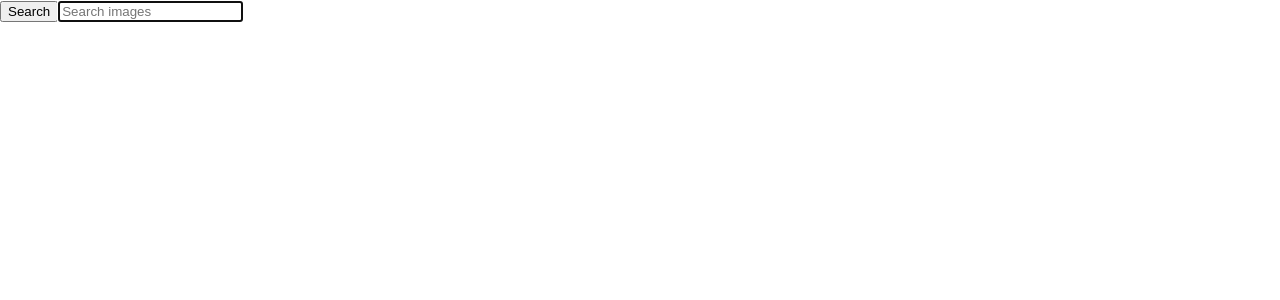
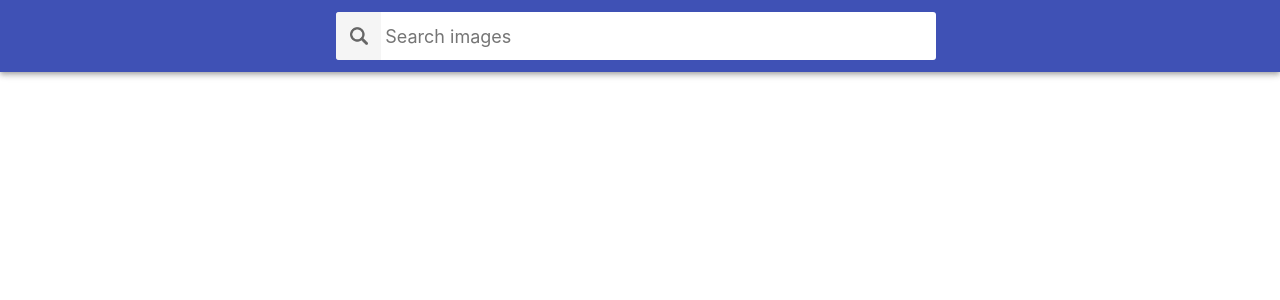
Before and after one commit to Kseniia111/goit-react-hw-03-image-finder, a React (Create React App) app: page / in a window 1280 px wide. Shown: the top 300 px of the page. Built offline with nearby package versions, Linux system fonts and the light colour scheme.

Commit message:
working styles

```diff
--- a/src/components/ImageGallery/ImageGallery.jsx
+++ b/src/components/ImageGallery/ImageGallery.jsx
@@ -1,6 +1,7 @@
 import { Component } from 'react';
 import { ImageGalleryItem } from 'components/ImageGalleryItem/ImageGalleryItem';
 import css from './ImageGallery.module.css';
+
 export class ImageGallery extends Component {
   render() {
     const { images, onImageClick } = this.props;
--- a/src/components/ImageGallery/ImageGallery.module.css
+++ b/src/components/ImageGallery/ImageGallery.module.css
@@ -1,4 +1,4 @@
-.ImageGallery {
+.imageGallery {
   display: grid;
   max-width: calc(100vw - 48px);
   grid-template-columns: repeat(auto-fill, minmax(320px, 1fr));
--- a/src/components/ImageGalleryItem/ImageGalleryItem.module.css
+++ b/src/components/ImageGalleryItem/ImageGalleryItem.module.css
@@ -1,17 +1,17 @@
-.ImageGalleryItem {
+.imageGalleryItem {
   border-radius: 2px;
   box-shadow: 0px 1px 3px 0px rgba(0, 0, 0, 0.2),
     0px 1px 1px 0px rgba(0, 0, 0, 0.14), 0px 2px 1px -1px rgba(0, 0, 0, 0.12);
 }
 
-.ImageGalleryItem-image {
+.imageGalleryItemImage {
   width: 100%;
   height: 260px;
   object-fit: cover;
   transition: transform 250ms cubic-bezier(0.4, 0, 0.2, 1);
 }
 
-.ImageGalleryItem-image:hover {
+.imageGalleryItemImage:hover {
   transform: scale(1.03);
   cursor: zoom-in;
 }
--- a/src/components/Modal/Modal.jsx
+++ b/src/components/Modal/Modal.jsx
@@ -2,32 +2,25 @@ import { Component } from 'react';
 import css from './Modal.module.css';
 
 export class Modal extends Component {
-  constructor(props) {
-    super(props);
-    this.handleKeyDown = this.handleKeyDown.bind(this);
-    this.handleBackdropClick = this.handleBackdropClick.bind(this);
-  }
-
   componentDidMount() {
-    window.addEventListener('keydown', this.handleKeyDown);
+    window.addEventListener('keydown', this.handleKeydown);
   }
 
   componentWillUnmount() {
-    window.removeEventListener('keydown', this.handleKeyDown);
+    window.removeEventListener('keydown', this.handleKeydown);
   }
 
-  handleKeyDown = e => {
+  handleKeydown = e => {
     if (e.code === 'Escape') {
-      this.props.onClose();
+      this.props.onCloseModal();
     }
   };
 
-  handleBackdropClick = e => {
-    if (e.currentTarget === e.target) {
-      this.props.onClose();
+  handleBackdropClick = ({ target, currentTarget }) => {
+    if (currentTarget === target) {
+      this.props.onCloseModal();
     }
   };
-
   render() {
     const { largeImageURL } = this.props;
     return (
--- a/src/components/Modal/Modal.module.css
+++ b/src/components/Modal/Modal.module.css
@@ -1,4 +1,4 @@
-.Overlay {
+.overlay {
   position: fixed;
   top: 0;
   left: 0;
@@ -11,7 +11,11 @@
   z-index: 1200;
 }
 
-.Modal {
+.modal {
   max-width: calc(100vw - 48px);
   max-height: calc(100vh - 24px);
 }
+
+.modal__image {
+  max-height: calc(100vh - 60px);
+}
--- a/src/components/Searchbar/Searchbar.module.css
+++ b/src/components/Searchbar/Searchbar.module.css
@@ -1,4 +1,23 @@
-.SearchForm {
+.searchBar {
+  top: 0;
+  left: 0;
+  position: sticky;
+  z-index: 1100;
+  display: flex;
+  justify-content: center;
+  align-items: center;
+  min-height: 64px;
+  padding-right: 32px;
+  padding-left: 24px;
+  padding-top: 12px;
+  padding-bottom: 12px;
+  color: #fff;
+  background-color: #3f51b5;
+  box-shadow: 0px 2px 4px -1px rgba(0, 0, 0, 0.2),
+    0px 4px 5px 0px rgba(0, 0, 0, 0.14), 0px 1px 10px 0px rgba(0, 0, 0, 0.12);
+}
+
+.searchForm {
   display: flex;
   align-items: center;
   width: 100%;
@@ -6,14 +25,15 @@
   background-color: #fff;
   border-radius: 3px;
   overflow: hidden;
+  position: relative;
 }
 
-.SearchForm-button {
+.searchFormButton {
   display: inline-block;
   width: 48px;
   height: 48px;
   border: 0;
-  background-image: url('https://image.flaticon.com/icons/svg/149/149852.svg');
+  background-image: url('../../icons/magnifying-glass.png');
   background-size: 40%;
   background-repeat: no-repeat;
   background-position: center;
@@ -23,11 +43,11 @@
   outline: none;
 }
 
-.SearchForm-button:hover {
+.searchFormButton:hover {
   opacity: 1;
 }
 
-.SearchForm-button-label {
+.searchFormButtonLabel {
   position: absolute;
   width: 1px;
   height: 1px;
@@ -39,7 +59,7 @@
   border: 0;
 }
 
-.SearchForm-input {
+.searchFormInput {
   display: inline-block;
   width: 100%;
   font: inherit;
@@ -50,7 +70,7 @@
   padding-right: 4px;
 }
 
-.SearchForm-input::placeholder {
+.searchFormInput::placeholder {
   font: inherit;
   font-size: 18px;
 }
```
Also changed, not shown: src/icons/magnifying-glass.png (added).
